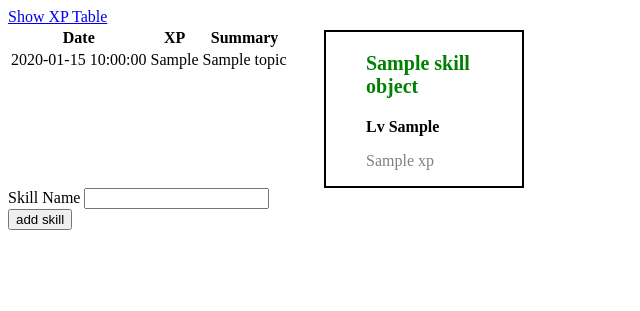
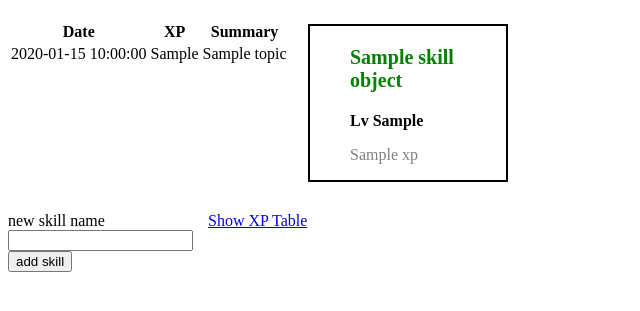
Before and after one commit to IsHaltEchtSo/xp_tracker, a Flask app: template app/blueprints/skill/templates/index.html in a window 1280 px wide. Shown: the part 36-347 px from the top of the page, without its empty margins (0-640 px from the left). Run offline with Flask 2, Linux system fonts and the light colour scheme; the template is opened without the code that fills it: values that come from a table or form of the project are taken from there, most other values are stand-ins (such as "Sample title", 1, 10 or a date in 2020).

Commit message:
buttons to add new skill and showing the xp table in a button grid

```diff
--- a/app/blueprints/skill/forms.py
+++ b/app/blueprints/skill/forms.py
@@ -21,4 +21,4 @@ class SessionForm(FlaskForm):
 
 
 class SkillForm(FlaskForm):
-    skill_name = StringField()
+    skill_name = StringField('new skill name')
--- a/app/blueprints/skill/static/css/skills/index.css
+++ b/app/blueprints/skill/static/css/skills/index.css
@@ -1,11 +1,19 @@
-.parent-grid {
+.skills-grid {
     display: grid;
-    grid-template-columns: minmax(300px, 1fr) 3fr;
+    grid-template-columns: 300px auto;
+    margin-top: 20px;
+    margin-bottom: 20px;
 }
 
-.skills-grid {
+.skills-card-grid {
     display: grid;
-    grid-template-columns: repeat(auto-fit, minmax(200px, 1fr))
+    grid-template-columns: repeat(auto-fill, minmax(200px, 1fr))
+}
+
+.button-grid {
+    display: grid;
+    grid-template-columns: 200px 200px;
+    margin-top: 30px;
 }
 
 .skill-card {
--- a/app/blueprints/skill/templates/index.html
+++ b/app/blueprints/skill/templates/index.html
@@ -8,9 +8,7 @@
 
 {% block content %}
 
-<a href={{ url_for('skill_bp.xp_rewards') }}>Show XP Table</a>
-
-<div class="parent-grid">
+<div class="skills-grid">
     <!-- SESSIONS LISTING -->
     <div class="history box">
         <table>
@@ -30,7 +28,7 @@
     </div>
 
     <!-- SKILLS LISTING -->
-    <div class="skills-grid">
+    <div class="skills-card-grid">
         {% for skill_name, skill_object in skills.items() %}
         <div class="skill-card">
             <a class='skill-link' href={{ url_for('skill_bp.skill_page', skill_name=skill_name) }}>
@@ -43,15 +41,20 @@
     </div>
 </div>
 
+<div class="button-grid">
     <!-- FORM TO ADD SKILLS -->
     <form class="skill-form" action='{{ url_for('skill_bp.index') }}' method="post">
         {{ form.csrf_token }}
         {% for field in form if field.id != 'csrf_token' %}
             {{ field.label }}
+            <br>
             {{ field }}
             <br>
         {% endfor %}
         <input type="submit" value="add skill">
     </form>
 
+    <a href={{ url_for('skill_bp.xp_rewards') }}>Show XP Table</a>
+</div>
+
 {% endblock content %}
```
